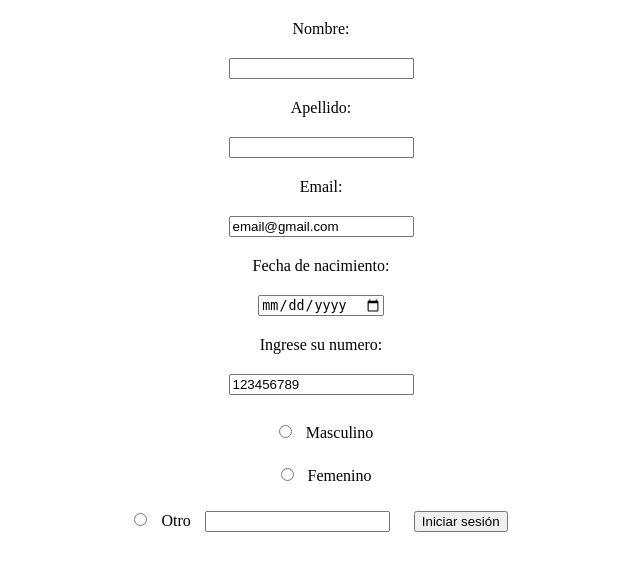
After one commit to Lucasmereles07/mvcalta, a PHP site: the page made by src/views/persona/nuevo.php in a window 1280 px wide. The commit adds this page. Shown: the top 571 px of the page, without its empty margins (319-959 px from the left). Run offline with PHP 8.4, Linux system fonts and the light colour scheme; the template is opened without the code that fills it, so the values that code supplies are empty; some libraries are stand-ins or nearby versions.

Commit message:
agregado formulario persona nuevo

```diff
--- a/config/routing.php
+++ b/config/routing.php
@@ -15,3 +15,6 @@ $router->add('autos/listar', ['controller' => 'Auto', 'action' => 'listar']);
 $router->add('autos/editar', ['controller' => 'Auto', 'action' => 'editar']);
 $router->add('autos/modificar', ['controller' => 'Auto', 'action' => 'modificar']);
 $router->add('autos/borrar', ['controller' => 'Auto', 'action' => 'borrar']);
+//persona
+$router->add('personas/nuevo', ['controller' => 'Persona', 'action' => 'nuevo']);
+$router->add('personas/crear', ['controller' => 'Persona', 'action' => 'crear']);
--- /dev/null
+++ b/public/css/persona/nuevo.css
@@ -0,0 +1,12 @@
+* {
+    margin: 10px;
+
+}
+
+body {
+    text-align: center;
+}
+
+label {
+    display: block;
+}
--- a/src/views/partials/menu.php
+++ b/src/views/partials/menu.php
@@ -1,6 +1,6 @@
 <div class="navbar">
     <ul>
         <li><a href="<?= URL_BASE ?>index.php">Home</a></li>
-        <li><a href="<?= URL_BASE ?>persona/nuevo">Crear Auto</a></li>
+        <li><a href="<?= URL_BASE ?>personas/nuevo">Crear Auto</a></li>
     </ul>
 </div>
--- /dev/null
+++ b/src/views/persona/nuevo.php
@@ -0,0 +1,60 @@
+<!DOCTYPE html>
+<html lang="en">
+
+<head>
+    <meta charset="UTF-8">
+    <meta name="viewport" content="width=device-width, initial-scale=1.0">
+    <link rel="stylesheet" href="<?= URL_BASE_PATH ?>public/css/persona/nuevo.css">
+    <title>Document</title>
+</head>
+
+<body>
+
+</body>
+<form action="<?= URL_BASE; ?>personas/crear" method=" post">
+    <label for="nombre">Nombre:</label>
+    <input type="text" id="nombre" name="nombre" autocomplete="on" required>
+
+    <label for="apellido">Apellido:</label>
+    <input type="text" id="apellido" name="apellido" autocomplete="on" required>
+
+    <label for="email">Email:</label>
+    <input type="email" id="email" name="email" required value="email@gmail.com">
+
+    <label for="fechaNac">Fecha de nacimiento:</label>
+    <input type="date" id="fechaNac" name="fechaNac" autocomplete="on" required>
+
+    <label for="numero">Ingrese su numero:</label>
+    <input type="tel" id="numero" name="numero" pattern="[0-9]{9}" value="123456789">
+
+    <label for="genero"></label>
+    <input type="radio" id="genero" name="genero" value="M" autocomplete="on" required> Masculino
+
+    <label for="genero"></label>
+    <input type="radio" id="genero" name="genero" value="F" autocomplete="on" required> Femenino
+
+    <label for="genero"></label>
+    <input type="radio" id="genero" name="genero" value="O" autocomplete="on" required> Otro
+
+
+
+    <input list="pais" name="pais">
+
+    <datalist id="pais">
+        <option value="Argentina">Argentina</option>
+        <option value="Bolivia">Bolivia</option>
+        <option value="Brasil">Brasil</option>
+        <option value="Chile">Chile</option>
+        <option value="Colombia">Colombia</option>
+        <option value="Ecuador">Ecuador</option>
+        <option value="Paraguay">Paraguay</option>
+        <option value="Perú">Perú</option>
+        <option value="Uruguay">Uruguay</option>
+        <option value="Venezuela">Venezuela</option>
+    </datalist>
+
+    <input type="submit" value="Iniciar sesión">
+
+</form>
+
+</html>
```
Also changed, not shown: src/controllers/PersonaController.php (added, +45 -0 lines).
